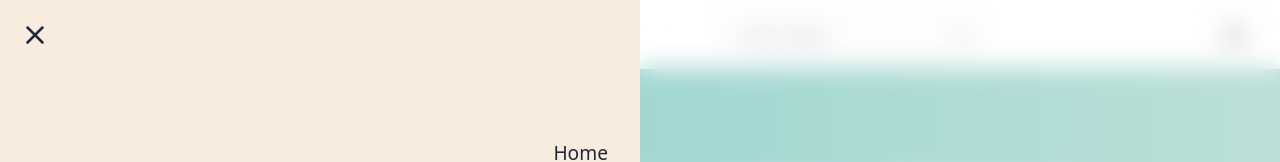
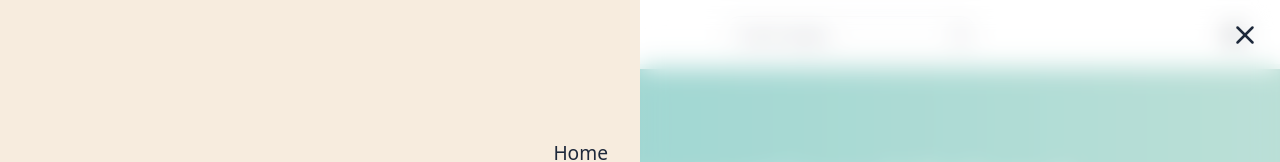
Before and after one commit to BM-Landing-Page/FrontEnd, a Next.js app: page /contactus in a window 1280 px wide. Both pictures are taken after a click on the element 1234 px from the left and 34 px from the top of the page. Shown: the top 162 px of the page. Built offline with nearby package versions, Linux system fonts and the light colour scheme.

Commit message:
`Refactor close button placement in FullScreenNav component`

```diff
--- a/src/components/ui/FullScreenNav.tsx
+++ b/src/components/ui/FullScreenNav.tsx
@@ -165,13 +165,15 @@ export default function FullScreenNav({ onClose }: FullScreenNavProps) {
     <div className="fixed inset-0 z-[100] flex flex-col lg:flex-row font-light select-none w-full h-screen">
       {/* MOBILE AND TABLET VIEW */}
       <div className="lg:hidden bg-[#F7ECDE] w-full h-full p-4 sm:p-6 overflow-y-auto">
+        <div className="flex justify-end mb-6">
           <button
             onClick={onClose}
             aria-label="Close Menu"
-          className="text-[#1E293B] hover:scale-105 transition-transform self-start mb-6"
+            className="text-[#1E293B] hover:scale-105 transition-transform"
           >
             <X size={24} className="sm:w-7 sm:h-7" />
           </button>
+        </div>
         <div className="flex flex-col gap-3 sm:gap-4 text-left justify-center min-h-[75vh]">
           {NAV_ITEMS.map((item) => (
             <div key={item.label} className="w-full">
@@ -244,15 +246,17 @@ export default function FullScreenNav({ onClose }: FullScreenNavProps) {
 
       {/* DESKTOP VIEW */}
       <div className="hidden lg:flex w-full h-full relative">
-        {/* LEFT PANEL */}
-        <div ref={containerRef} className="w-1/2 bg-[#F7ECDE] px-6 xl:px-8 flex flex-col h-full relative">
+        {/* Close button for entire desktop view - positioned at rightmost corner */}
         <button
           onClick={onClose}
           aria-label="Close Menu"
-            className="absolute top-5 left-5 text-[#1E293B] hover:scale-105 transition-transform z-10"
+          className="absolute top-5 right-5 text-[#1E293B] hover:scale-105 transition-transform z-[110]"
         >
           <X size={30} />
         </button>
+
+        {/* LEFT PANEL */}
+        <div ref={containerRef} className="w-1/2 bg-[#F7ECDE] px-6 xl:px-8 flex flex-col h-full relative">
           <div className="flex-1 flex flex-col justify-center items-end text-right gap-3 xl:gap-4">
             {NAV_ITEMS.map((item, index) => {
               const isLink = item.subItems.length === 0
```
Lines whose indentation alone changed are shown as unchanged.
